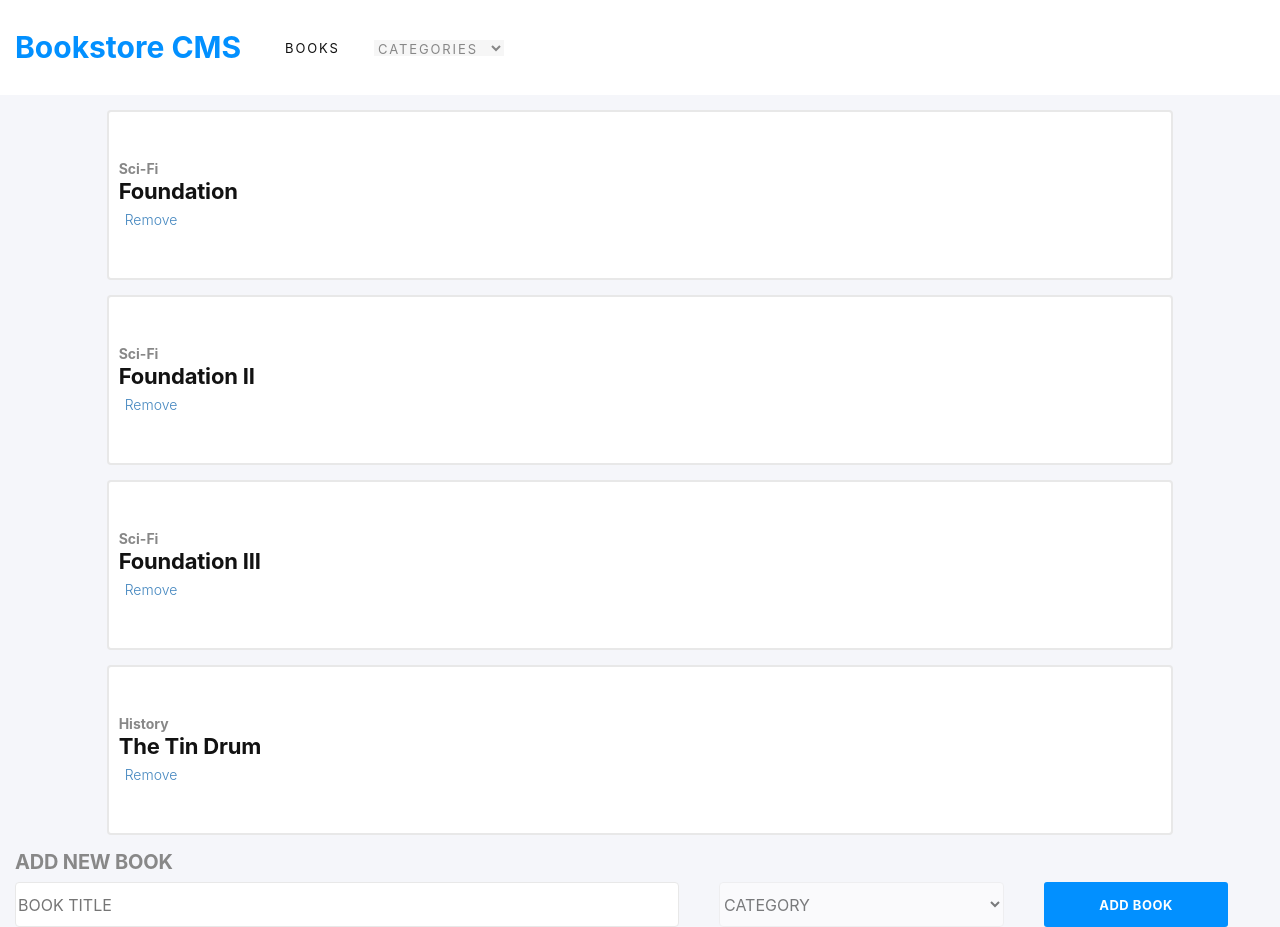
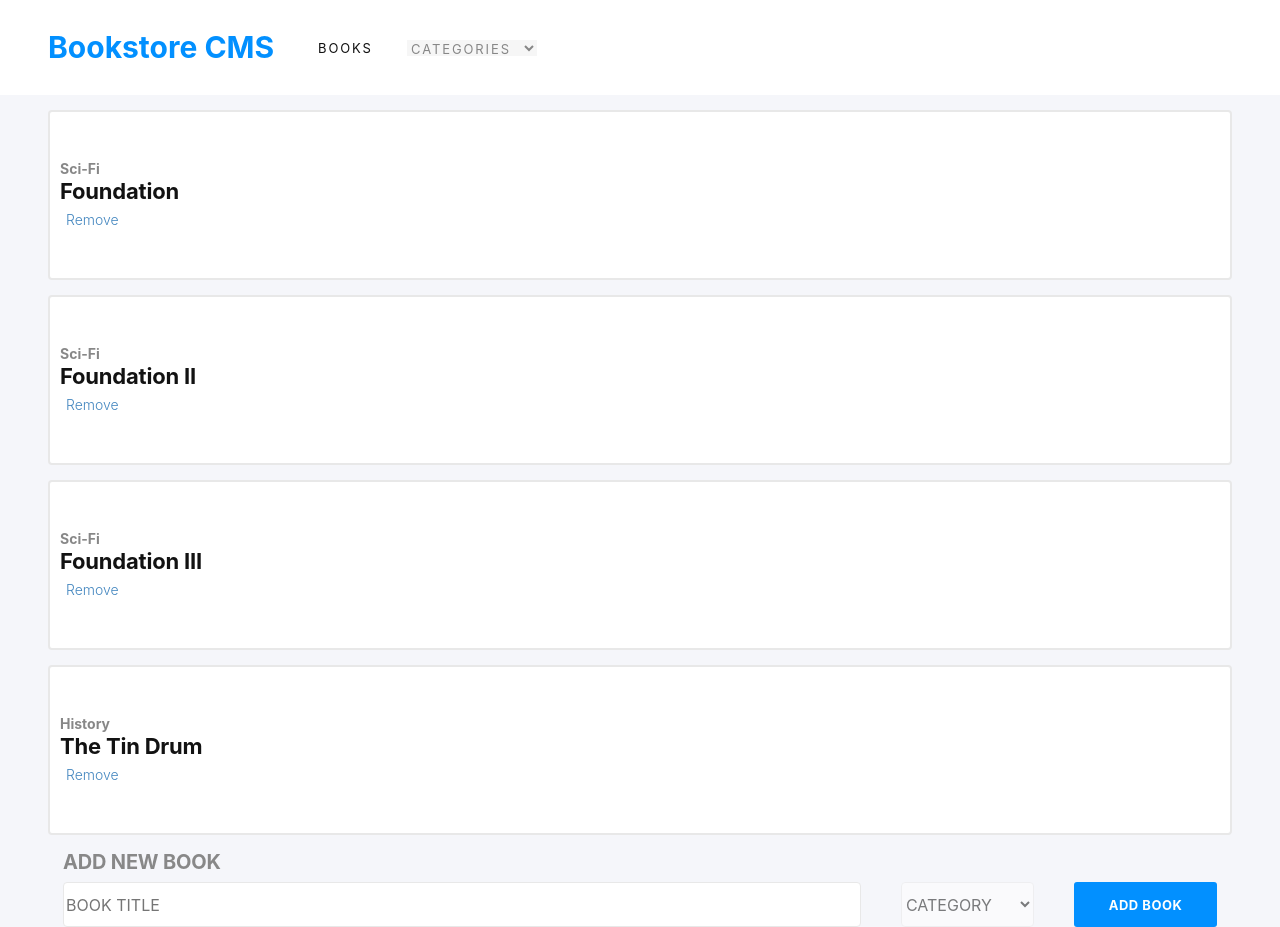
Before and after one commit to serdg0/bookstore, a React (Create React App) app: page / in a window 1280 px wide. Built offline with nearby package versions, Linux system fonts and the light colour scheme.

Commit message:
Fix layout for allignment

```diff
--- a/public/index.html
+++ b/public/index.html
@@ -29,7 +29,7 @@
   </head>
   <body>
     <noscript>You need to enable JavaScript to run this app.</noscript>
-    <div id="root" class="container-fluid"></div>
+    <div id="root"></div>
     <!--
       This HTML file is a template.
       If you open it directly in the browser, you will see an empty page.
--- a/src/components/book.js
+++ b/src/components/book.js
@@ -8,7 +8,7 @@ const Book = props => {
   const { book, removeBook } = props;
   const button = <button style={removeButton} type="button" onClick={() => removeBook(book)}>Remove</button>;
   return (
-    <div className="book col" style={panelStyle}>
+    <div className="book col mx-5" style={panelStyle}>
       <div style={categoryStyle}>{book.category}</div>
       <div style={bookTitle}>{book.title}</div>
       <div>{button}</div>
--- a/src/containers/booksform.js
+++ b/src/containers/booksform.js
@@ -38,7 +38,9 @@ class BooksForm extends React.Component {
     const categoriesBox = categories.map(cg => <option key={cg}>{cg}</option>);
     const { title } = this.state;
     return (
-      <form>
+      <div className="container">
+        <div className="row">
+          <form className="col mx-5">
             <h1 style={addBookSt}>ADD NEW BOOK</h1>
             <div style={flexForm}>
               <input placeholder="BOOK TITLE" style={inputForm} value={title} name="title" onChange={this.handleChange} type="text" />
@@ -51,6 +53,8 @@ class BooksForm extends React.Component {
               </div>
             </div>
           </form>
+        </div>
+      </div>
     );
   }
 }
--- a/src/containers/bookslist.js
+++ b/src/containers/bookslist.js
@@ -21,18 +21,16 @@ class Bookslist extends React.Component {
     const filtered = filter === 'All' ? books : books.filter(book => book.category === filter);
     const list = filtered.map(book => (
       <div key={book.title} className="row">
-        <div className="col-1 px-0" />
         <Book
           book={book}
           removeBook={removeBook}
         />
-        <div className="col-1 px-0" />
       </div>
     ));
     return (
-      <div className="container px-0">
+      <div className="container">
         <div className="row">
-          <ul className="col">
+          <ul className="col px-5">
             <li style={bookstoreCms}>Bookstore CMS</li>
             <li style={booksCms}>BOOKS</li>
             <li><CategoryFilter handleChange={this.handleChange} /></li>
--- a/src/style.js
+++ b/src/style.js
@@ -12,7 +12,7 @@ const panelStyle = {
 };
 
 const inputForm = {
-  width: '664px',
+  width: '75%',
   height: '45px',
   borderRadius: '4px',
   border: 'solid 1px #e8e8e8',
@@ -74,7 +74,7 @@ const removeButton = {
 };
 
 const selectForm = {
-  width: '285px',
+  width: '12.5%',
   height: '45px',
   borderRadius: '4px',
   border: 'solid 1px #e8e8e8',
@@ -111,7 +111,7 @@ const addBkBtn = {
 };
 
 const blueRectangle = {
-  width: '184px',
+  width: '12.5%',
   height: '45px',
   borderRadius: '3px',
   backgroundColor: '#0290ff',
```
Lines whose indentation alone changed are shown as unchanged.
